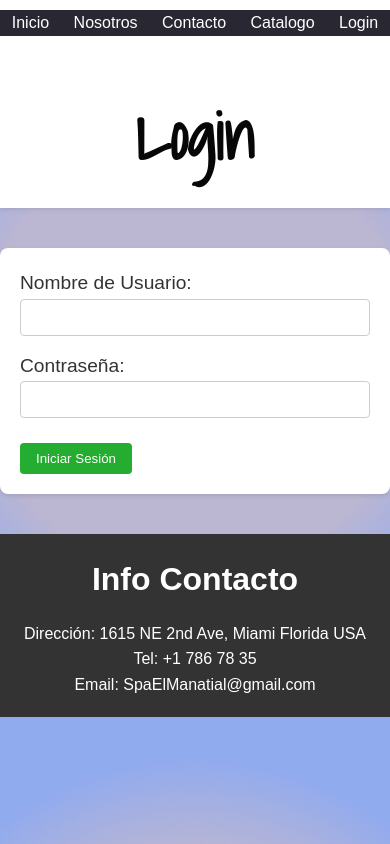
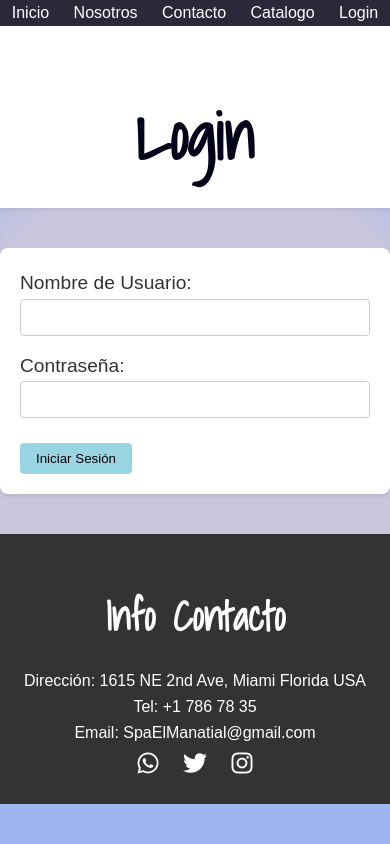
Before and after one commit to sebasatehortua/spa_el_manantial, a website: page pages/login.html in a window 390 px wide. Drawn offline with Linux system fonts and the light colour scheme.

Commit message:
Entrega Proyecto Final

```diff
--- a/pages/login.html
+++ b/pages/login.html
@@ -6,6 +6,7 @@
     <title>Spa El Manantial - Login</title>
     <link rel="shortcut icon" href="../multimedia/imagenes/-vector-logo-piedras-y-hojas-para-el-salón-de-spa.webp" type="image/x-icon">
     <link rel="stylesheet" href="../css/styles.css">
+    <link rel="stylesheet" href="https://cdnjs.cloudflare.com/ajax/libs/font-awesome/6.4.0/css/all.min.css">
     <link href="https://fonts.googleapis.com/css2?family=Shadows+Into+Light&display=swap" rel="stylesheet">
 
 </head>
@@ -43,6 +44,11 @@
             <p>Dirección: 1615 NE 2nd Ave, Miami Florida USA</p>
             <p>Tel: +1 786 78 35</p>
             <p>Email: SpaElManatial@gmail.com</p>
+            <div class="social-icons">
+                <a href="https://wa.me/tunumerodetelefono" target="_blank" rel="noopener noreferrer"><i class="fab fa-whatsapp"></i></a>
+                <a href="https://twitter.com/tuusuario" target="_blank" rel="noopener noreferrer"><i class="fab fa-twitter"></i></a>
+                <a href="https://www.instagram.com/tuusuario/" target="_blank" rel="noopener noreferrer"><i class="fab fa-instagram"></i></a>
+            </div>
         </div>
     </footer>
 </body>
--- a/scss/_button.scss
+++ b/scss/_button.scss
@@ -1,14 +1,14 @@
 button {
-    background-color: #1db331;
+    background-color: #99d4e2;
     border: none;
     border-radius: 4px;
-    color: white;
+    color: rgb(10, 0, 0);
     padding: 8px 16px;
     margin-top: 10px;
     cursor: pointer;
     transition: background-color 0.3s ease;
 
     &:hover {
-      background-color: #4d8d10;
+      background-color: #9ebcf3;
     }
   }
--- a/scss/_footer.scss
+++ b/scss/_footer.scss
@@ -2,9 +2,21 @@ footer {
     background-color: #333;
     color: white;
     text-align: center;
-    padding: 20px 0;
+    padding: 30px 0;
+    padding-bottom: 20px;
 
 
+  }
+  .social-icons a {
+    color: white;
+    font-size: 24px;
+    margin: 0 10px;
+    text-decoration: none;
+  }
+
+
+  .social-icons a:hover {
+    color: #55acee; /* Para Twitter */
   }
 
   .footer-content {
@@ -13,19 +25,4 @@ footer {
     flex-wrap: wrap;
     max-width: 1200px;
     margin: 0 auto;
-
-
   }
-
-  .contact-info {
-    flex: 1;
-    text-align: left;
-    padding: 0 20px;
-
-  }
-
-
-  h2 {
-    font-size: 2.0rem;
-    margin-bottom: 15px;
-  }
--- a/scss/_formulario.scss
+++ b/scss/_formulario.scss
@@ -20,18 +20,4 @@ input {
   border: 1px solid #ccc;
   border-radius: 4px;
 }
-
-button {
-  background-color: #24ad30;
-  border: none;
-  border-radius: 4px;
-  color: white;
-  padding: 8px 16px;
-  cursor: pointer;
-  transition: background-color 0.3s ease;
-
-  &:hover {
-    background-color: #074907;
-  }
 }
-}
--- a/scss/_media.scss
+++ b/scss/_media.scss
@@ -1,20 +1,45 @@
-@media only screen and (max-width: 768px) {
-    .container {
-      margin: 20px auto;
-    }
+@media screen and (max-width: 768px) {
+  header h1 {
+    font-size: 5rem;
+    padding: 20px;
+    margin-top: 40px;
+  }
 
-    .image-box {
-      flex: 0 0 calc(50% - 10px);
-      margin-bottom: 20px;
-    }
+  h2,
+  h3,
+  h4,
+  .h2-index,
+  .container .image-box h5,
+  .form-login,
+  .contact-box {
+    padding: 10px;
+    margin: 10px auto;
+  }
 
-    header {
-      padding: 10px 0;
 
-      h1 {
-        font-size: 5rem;
-        padding: 10px;
-        margin-top: 30px;
-      }
-    }
-   }
+  h2 {
+    font-size: 2.5rem;
+  }
+
+  h3,
+  h4,
+  .h2-index {
+    font-size: 1.5rem;
+  }
+
+  .container .image-box h5 {
+    font-size: 1rem;
+  }
+
+
+  .image-boxcatalogo .image-box,
+  iframe,
+  .form-login,
+  .contact-box {
+    max-width: 100%;
+  }
+
+  .image-boxcatalogo .image-grid {
+    grid-template-columns: repeat(auto-fit, minmax(150px, 1fr));
+  }
+}
--- a/scss/_navegador.scss
+++ b/scss/_navegador.scss
@@ -2,24 +2,23 @@ header {
     background-color: #ffffff;
     box-shadow: 0px 1px 5px rgba(0, 0, 0, 0.1);
     text-align: center;
-    padding: 20px 0;
     background-image: url(../multimedia/imagenes/zen_path_fondo_nav);
     background-repeat: no-repeat;
     background-size: cover;
     background-position: center;
 
+
     h1 {
       font-family: 'Shadows Into Light', cursive;
       font-size: 7.5rem;
-      color: #080707;
+      color: #03041a;
       padding: 30px;
       margin-top: 60px;
     }
   }
 
   nav {
-    background-color: #03010cd8;
-
+    background-color: #060216d8;
     a {
       color: white;
       text-decoration: none;
--- a/scss/_sobreindex.scss
+++ b/scss/_sobreindex.scss
@@ -1,10 +1,21 @@
+
+.h2-index {
+font-family: 'Shadows Into Light', cursive;
+font-size: 4.5rem;
+color: #000808;
+padding: 20px;
+margin-top: 20px;
+}
+
 .container {
     display: flex;
     flex-wrap: wrap;
     justify-content: space-between;
     margin: 40px auto;
     max-width: 1200px;
-    .image-box {
+
+
+   .image-box {
       flex: 0 0 calc(33.33% - 20px);
       margin-bottom: 30px;
       text-align: center;
@@ -12,6 +23,7 @@
       h5 {
         font-size: 1.5rem;
         margin: 10px;
+        font-family: 'Shadows Into Light', cursive;
       }
 
       img {
@@ -20,4 +32,4 @@
         box-shadow: 0 2px 4px rgba(0, 0, 0, 0.1);
       }
     }
-    }
+  }
--- a/scss/_variables.scss
+++ b/scss/_variables.scss
@@ -1,14 +1,17 @@
 body {
     background-color: #ceeef3;
     line-height: 1.6;
-    background: radial-gradient(circle, rgba(187,182,210,1) 53%, rgba(119,151,235,0.8127626050420168) 78%);
+    background: radial-gradient(circle, rgb(202, 198, 221) 53%, rgba(136, 164, 236, 0.813) 78%);
 
   }
 
   h2 {
-    font-size: 2.8rem;
-    margin-bottom: 20px;
-    text-align: center;
+
+    font-family: 'Shadows Into Light', cursive;
+    font-size: 3.5rem;
+    color: #fcfdfd;
+    padding: 30px;
+    margin-top: 60px;
   }
 
   h3 {
--- a/scss/_video-mapa.scss
+++ b/scss/_video-mapa.scss
@@ -1,12 +1,15 @@
 iframe {
     display: block;
     margin: 0 auto;
+    margin-bottom: 100px;
+    margin-top: 100px;
 
     &.footer-video {
       width: 200%;
       height: 200px;
       border: none;
       border-radius: 8px;
+
     }
   }
   iframe {
```
Also changed, not shown: index.html (+9 -2 lines), pages/catalogo.html (+6 -0 lines), pages/contactos.html (+6 -0 lines), pages/nosotros.html (+6 -0 lines), css/styles.css, 1 other file.
